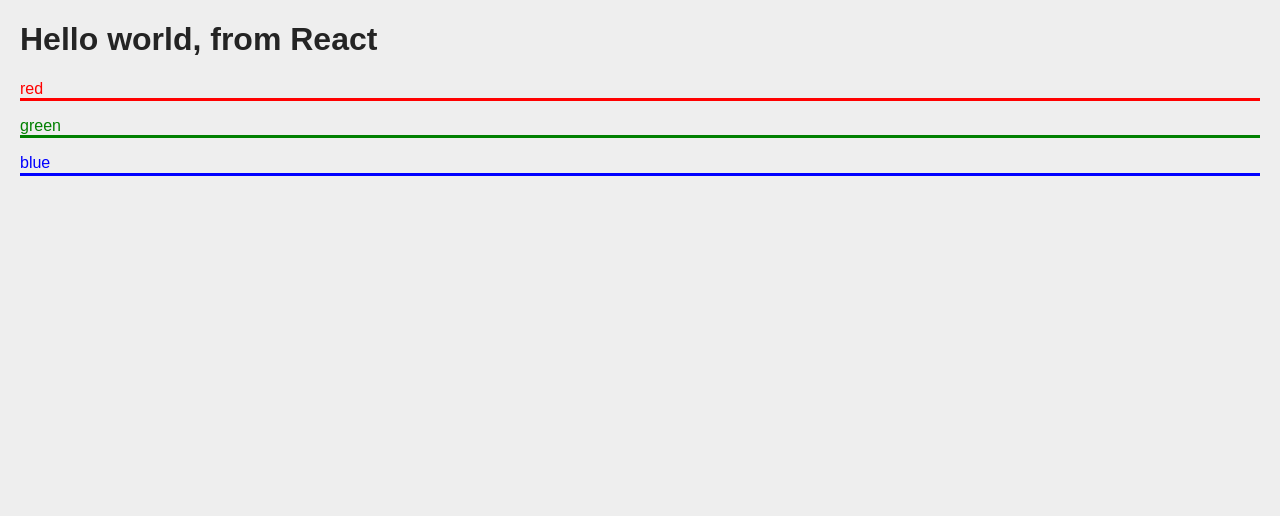
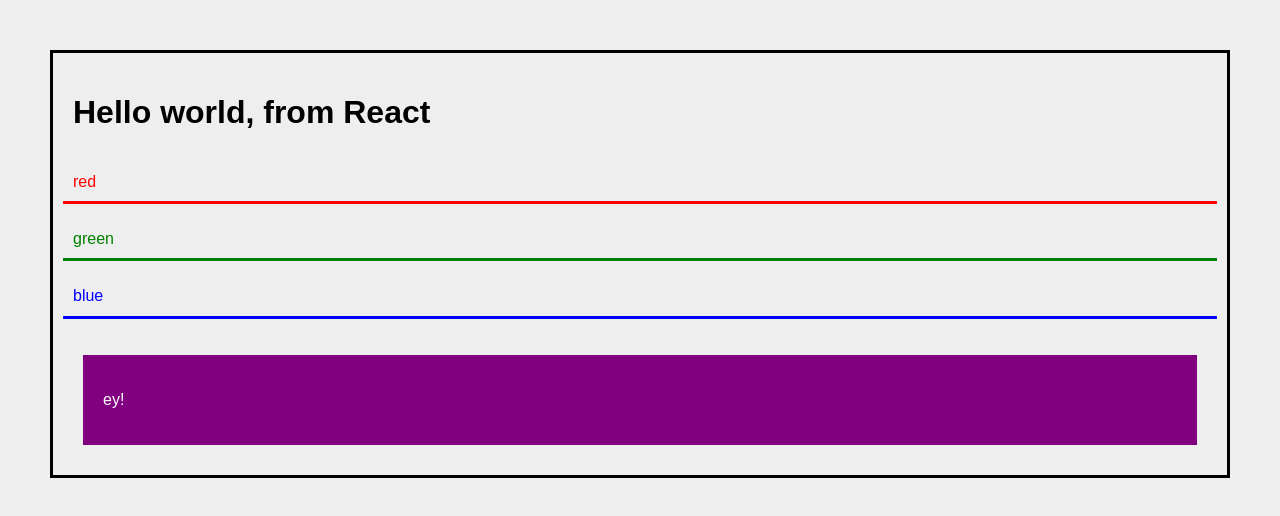
Before and after one commit to tjallen/tja-webpack, a React app: page / in a window 1280 px wide. Shown: the top 516 px of the page. Built offline with nearby package versions, Linux system fonts and the light colour scheme; the HTML template or start-up script is replaced by a standard one.

Commit message:
Remove comments from CSS module - DIDNT LIKE IT
+expand cssmod example

```diff
--- a/src/components/App.js
+++ b/src/components/App.js
@@ -5,11 +5,18 @@ import styles from './App.scss';
 export default class App extends Component {
   render() {
     return (
-      <div>
+      <div className={styles.root}>
         <h1>Hello world, from React</h1>
         <p className={styles.red}>red</p>
         <p className={styles.green}>green</p>
         <p className={styles.blue}>blue</p>
+        <div className={styles.some}>
+          <div className={styles.nested}>
+            <div className={styles.shite}>
+              <p>ey!</p>
+            </div>
+          </div>
+        </div>
       </div>
     );
   }
--- a/src/components/App.scss
+++ b/src/components/App.scss
@@ -1,7 +1,8 @@
-// example css module
+* {
+  padding: 10px;
+}
 
-// todo: work out why first rule doesnt always apply
-.firststyle {
+.root {
   color: black;
   border: 3px solid black;
 }
@@ -24,7 +25,8 @@
 .some {
   .nested {
     .shite {
-      border: 1px solid black;
+      background-color: purple;
+      color: #fff;
     }
   }
 }
```
